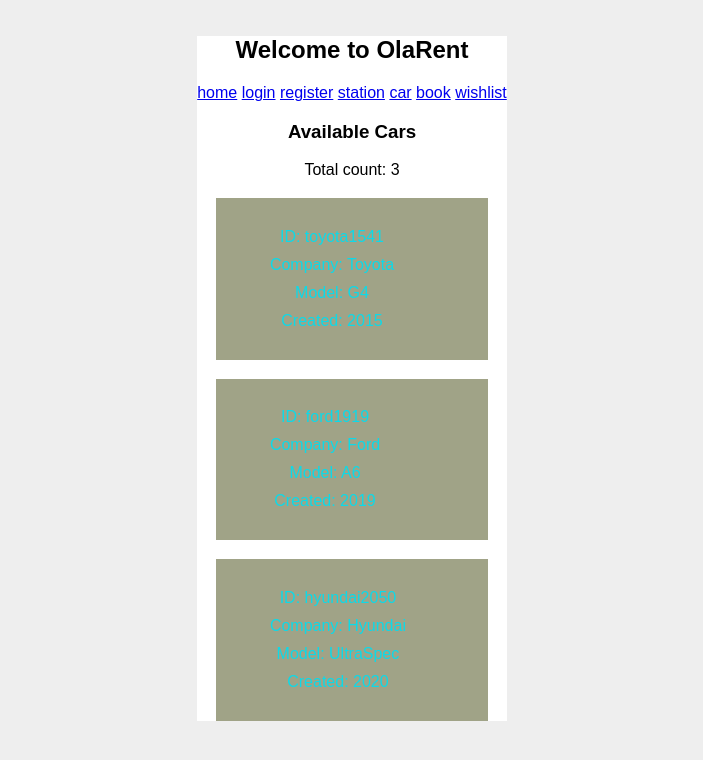
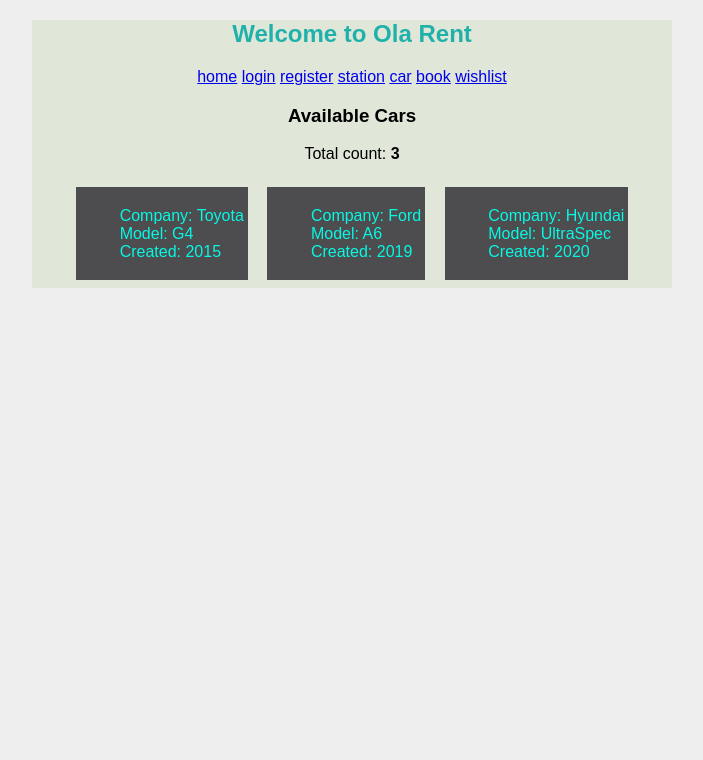
Before and after one commit to UL-CS5722/car-renting-system, a Flask app: page /car in a window 1280 px wide. Shown: the top 760 px of the page, without its empty margins (288-991 px from the left). Run offline with Flask 2, Linux system fonts and the light colour scheme.

Commit message:
resolve with b12

```diff
--- a/ola_rent/rent.py
+++ b/ola_rent/rent.py
@@ -11,8 +11,6 @@ from .utils import logger
 from .booking import Facade
 from .wishlist import Wishlist, Originator, Caretaker
 
-# app = Flask(__name__, template_folder="templates", root_path='ola_rent', static_folder='ola_rent') #root_path='ola_rent'
-# app.secret_key = b'_5#y2L"F4Q8z\n\xec]/'
 
 bp = Blueprint('rent', __name__)
 
--- a/ola_rent/static/style.css
+++ b/ola_rent/static/style.css
@@ -1,18 +1,20 @@
 html {
     font-family: sans-serif;
     background: #eee;
-    padding: 1rem;
+    /* padding: 1rem; */
 }
 
 body {
-    max-width: fit-content;
+    max-width: 50%;
     text-align: center;
     margin: 0 auto;
-    background: white;
+    background: rgb(224, 230, 216);
     align-items: center;
 }
-nav h1 {
+h1 {
     text-align: center;
+    color: lightseagreen;
+    text-shadow: limegreen;
 }
 
 ul {
@@ -20,7 +22,7 @@ ul {
 }
 
 .station_view {
-    display: flex;
+    display: inline-flex;
     align-items: center;
     justify-content: center;
     background-color: antiquewhite;
@@ -29,25 +31,33 @@ ul {
     max-width: 400px;
 }
 
-div ul li {
-    margin: 10px;
+.car_view {
+    display: inline-flex;
+    background-color: rgb(77, 76, 78);
+    color: rgb(8, 248, 228);
+    max-width: 300px;
+    max-height: 200px;
+    padding: 0.1cm;
+    margin: 0.2cm;
+    align-self: center;
+}
+.car_view ul li {
+    margin: 0;
+    text-align: left;
 }
 
-.car_view {
-    display: flex;
-    background-color: rgb(160, 163, 135);
-    margin: 0.5cm;
-    padding: 0.1cm;
-    color: rgb(12, 218, 233);
-}
-
-<<<<<<< HEAD
 .wishlist_view {
     display: inline-flex;
     background-color: moccasin;
     max-width: 50%;
+    margin: 0.2cm;
+    padding: 0.2cm;
 }
-=======
+
+.wishlist_view form {
+    margin: 0.2cm;
+    padding: 0.2cm;
+}
 .auth_div {
     display: table;
     width: 100%;
@@ -62,4 +72,3 @@ div ul li {
 input, label {
      padding: 5px;
  }
->>>>>>> main
--- a/ola_rent/templates/base.html
+++ b/ola_rent/templates/base.html
@@ -10,7 +10,7 @@
 </head>
 <body>
     <nav>
-        <h1>Welcome to OlaRent</h1>
+        <h1>Welcome to Ola Rent</h1>
         <a href="{{ url_for('index') }}">home</a>
         <a href="{{ url_for('auth.login') }}">login</a>
         <a href="{{ url_for('auth.register') }}">register</a>
--- a/ola_rent/templates/car.html
+++ b/ola_rent/templates/car.html
@@ -6,14 +6,14 @@
 
 {% block content %}
 <h3>Available Cars</h3>
-<p>Total count: {{ car_count }}</p>
+<p>Total count: <b>{{ car_count }}</b></p>
 {% for car in cars %}
     <div class="car_view">
-        <ul>
-            <li>ID: {{ car._id }}</li>
-            <li>Company: {{ car._company }}</li>
-            <li>Model: {{ car._model }}</li>
-            <li>Created: {{ car._year }}</li>
+      <ul>
+        <li>Company: {{ car._company }}</li>
+        <li>Model: {{ car._model }}</li>
+        <li>Created: {{ car._year }}</li>
+      </ul>
     </div>
 {% endfor %}
 {% endblock %}
--- a/ola_rent/templates/index.html
+++ b/ola_rent/templates/index.html
@@ -3,8 +3,8 @@
   {% block title %}Home{% endblock %}
 
   {% block content %}
-
-  <h3>This is a content block</h3><hr>
-  <p>The Ola Rent is a software for data entry of car, make a booking system for customer easier and relaxing.</p>
+  <hr>
+  <img src="{{ url_for('static', filename='img/index.png') }}">
+  <p>Ola Renting is a web application which is helps customer to book  any available car in a station (Dublin, Limerick, Cork and Galway). It also provide the stations to update or make an entry for nay new car comes at their station. </p>
 
   {% endblock %}
```
Also changed, not shown: ola_rent/model.py (added, +95 -0 lines), ola_rent/templates/wishlist/wishlist.html (+4 -5 lines), ola_rent/static/img/index.png (added).
